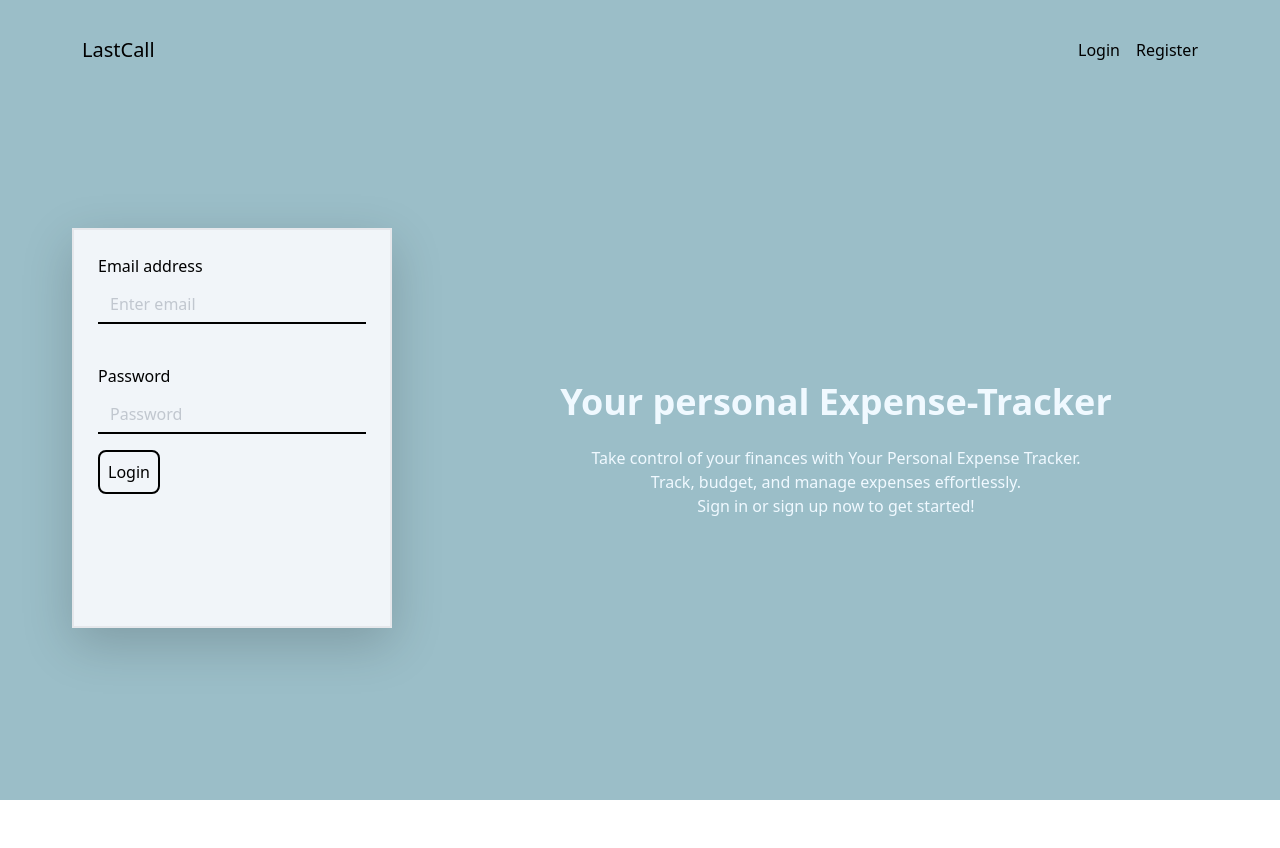
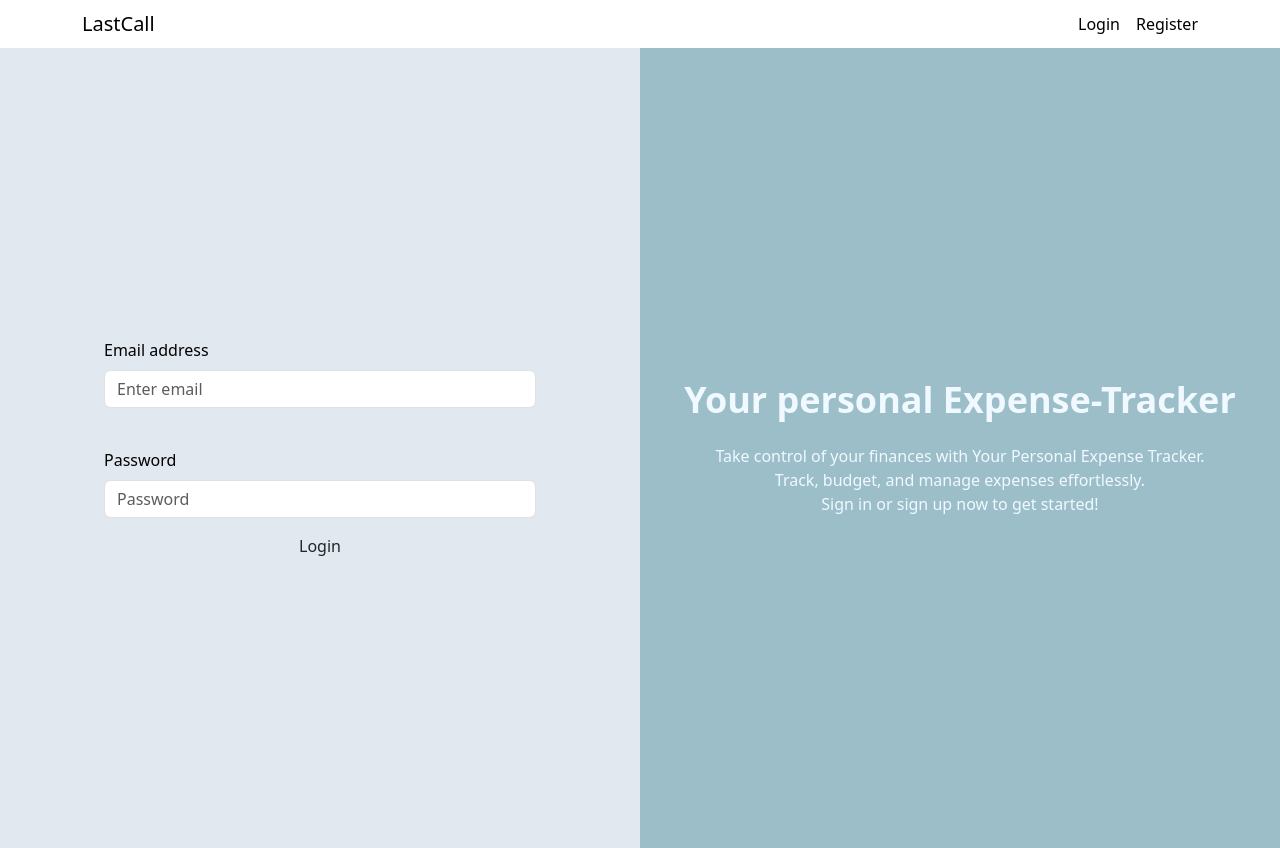
Before and after one commit to konkazazis/LastCall-Heroku-FrontEnd, a React (Create React App) app: page / in a window 1280 px wide. Before the commit the page ends 800 px from the top, so only its background shows below. Built offline with nearby package versions, Linux system fonts and the light colour scheme; no server answers.

Commit message:
updated login page

```diff
--- a/src/Components/login/login.js
+++ b/src/Components/login/login.js
@@ -115,15 +115,15 @@ setTimeout(() => {
     );
   }
   return (
-    <div className='bg-custom2'>
+    <div>
       {loading ? (
         <div className='flex justify-center items-center h-screen'>
           <LoadingSpinner />
         </div>
     ) : (
-    <div className='grid h-screen bg-cover '>
+    <div className='grid bg-cover '>
 
-      <Navbar>
+      <Navbar className='h-12'>
         <Container>
           <Navbar.Toggle />
           <Navbar.Collapse className=" justify-between animate__animated animate__fadeIn">
@@ -142,56 +142,60 @@ setTimeout(() => {
 
     {
       registrationToggle ? (
-        <div className='flex ml-12 animate__animated animate__fadeInDown' >
-          <div className="w-[20rem] h-[25rem] shadow-lg border-2 mt-32 bg-slate-100 p-4 ml-6 mb-6" >
+        <div className='flex h-screen animate__animated animate__fadeInDown' >
+          <div className="w-1/2 bg-slate-200 flex justify-center items-center text-center" >
+          <div className="w-[30rem] p-4 ">
             <Form onSubmit={e => submitRegistration(e)}>
-              <Form.Group className="grid mb-3" controlId="formBasicEmail">
+              <Form.Group className=" text-left mb-3" controlId="formBasicEmail">
                 <Form.Label className="form-label text-black">Email address</Form.Label>
-                <Form.Control className="placeholder-slate-700 placeholder-opacity-25 bg-transparent text-black custom-input-reset rounded-none border-b-2 border-t-0 border-l-0 border-r-0 border-black focus:border-black !important" type="email" placeholder="Enter email" value={email} onChange={e => setEmail(e.target.value)} />
+                <Form.Control className="" type="email" placeholder="Enter email" value={email} onChange={e => setEmail(e.target.value)} />
               </Form.Group>
-              <Form.Group className="mb-3" controlId="formBasicUsername">
+              <Form.Group className=" text-left mb-3" controlId="formBasicUsername">
                 <Form.Label className="form-label text-black">Username</Form.Label>
-                <Form.Control className="placeholder-slate-700 placeholder-opacity-25 bg-transparent text-black custom-input-reset rounded-none border-b-2 border-t-0 border-l-0 border-r-0 border-black focus:border-black !important" type="text" placeholder="Enter username" value={username} onChange={e => setUsername(e.target.value)} />
+                <Form.Control className="" type="text" placeholder="Enter username" value={username} onChange={e => setUsername(e.target.value)} />
               </Form.Group>
-              <Form.Group className="mb-3" controlId="formBasicPassword">
+              <Form.Group className=" text-left mb-3" controlId="formBasicPassword">
                 <Form.Label className="form-label text-black">Password</Form.Label>
-                <Form.Control className="placeholder-slate-700 placeholder-opacity-25 bg-transparent text-black custom-input-reset rounded-none border-b-2 border-t-0 border-l-0 border-r-0 border-black focus:border-black !important" type="password" placeholder="Password" value={password} onChange={e => setPassword(e.target.value)} />
+                <Form.Control className="" type="password" placeholder="Password" value={password} onChange={e => setPassword(e.target.value)} />
               </Form.Group>
               <p className=' text-red-600 hidden mb-2' id='errorMessage'> Please enter all credentials. </p>
-              <button className="bg-transparent border-2 border-black text-black rounded-lg p-2" type="submit">
+              <button className="" type="submit">
                 Register
               </button>
             </Form>
           </div>
-          <div className='flex-1 flex justify-center items-center text-center animate__animated animate__fadeInDownBig'>
+          </div>
+          <div className='bg-custom2 flex-1 w-1/2 flex justify-center items-center text-center animate__animated animate__fadeInDownBig'>
             <div className='bg-no-repeat bg-blob-image bg-center bg-size h-[41rem] w-full flex flex-col justify-center items-center'>
               <h1 className='text-4xl text-sky-50 font-semibold'>Your personal Expense-Tracker</h1>
               <p className='text-sky-50 mt-4'>Take control of your finances with Your Personal Expense Tracker. <br/>
                 Track, budget, and manage expenses effortlessly.<br/> Sign in or sign up now to get started!</p>
             </div>
           </div>
-
         </div>
       ) : (
-        <div className='flex ml-12 animate__animated animate__fadeInDown'>
-          <div className="w-[20rem] h-[25rem] shadow-lg border-2 mt-32 bg-slate-100 p-4 ml-6 mb-6">
+        <div className='flex h-screen animate__animated animate__fadeInDown'>
+          <div className='w-1/2 bg-slate-200 flex justify-center items-center text-center'>
+            <div className="w-[30rem] p-4 ">
               <Form onSubmit={e => submitLogin(e)}>
-              <Form.Group className="grid mb-10" controlId="formBasicEmail">
+                  <Form.Group className=" text-left mb-10" controlId="formBasicEmail">
                     <Form.Label className="form-label text-black">Email address</Form.Label>
-                <Form.Control     className="placeholder-slate-700 placeholder-opacity-25 bg-transparent text-black custom-input-reset rounded-none border-b-2 border-t-0 border-l-0 border-r-0 border-black focus:border-black !important" type="email" placeholder="Enter email" value={email} onChange={e => setEmail(e.target.value)} />
+                    <Form.Control className="" type="email" placeholder="Enter email" value={email} onChange={e => setEmail(e.target.value)} />
                   </Form.Group>
-              <Form.Group className="mb-3" controlId="formBasicPassword">
+                  <Form.Group className=" text-left mb-3" controlId="formBasicPassword">
                     <Form.Label className="form-label text-black">Password</Form.Label>
-                <Form.Control className="placeholder-slate-700 placeholder-opacity-25 bg-transparent text-black custom-input-reset rounded-none border-b-2 border-t-0 border-l-0 border-r-0 border-black focus:border-black !important" type="password" placeholder="Password" value={password} onChange={e => setPassword(e.target.value)} />
+                    <Form.Control className="" type="password" placeholder="Password" value={password} onChange={e => setPassword(e.target.value)} />
                   </Form.Group>
                   <p className=' text-red-600 hidden mb-2' id='errorMessage'> Please enter both email and password. </p>
                   <p className=' text-red-600 hidden mb-2' id='errorMessage2'> Please check your credentials. </p>
-              <button className="bg-transparent border-2 border-black text-black rounded-lg p-2" type="submit">
+                  <button className="" type="submit">
                     Login
                   </button>
                 </Form>
             </div>
-          <div className='flex-1 flex justify-center items-center text-center animate__animated animate__fadeInDownBig'>
+          </div>
+
+          <div className='bg-custom2 flex-1 w-1/2 flex justify-center items-center text-center animate__animated animate__fadeInDownBig'>
             <div className='bg-no-repeat bg-blob-image bg-center bg-size h-[41rem] w-full flex flex-col justify-center items-center'>
               <h1 className='text-4xl text-sky-50 font-semibold'>Your personal Expense-Tracker</h1>
               <p className='text-sky-50 mt-4'>Take control of your finances with Your Personal Expense Tracker. <br/>
```
Lines whose indentation alone changed are shown as unchanged.
